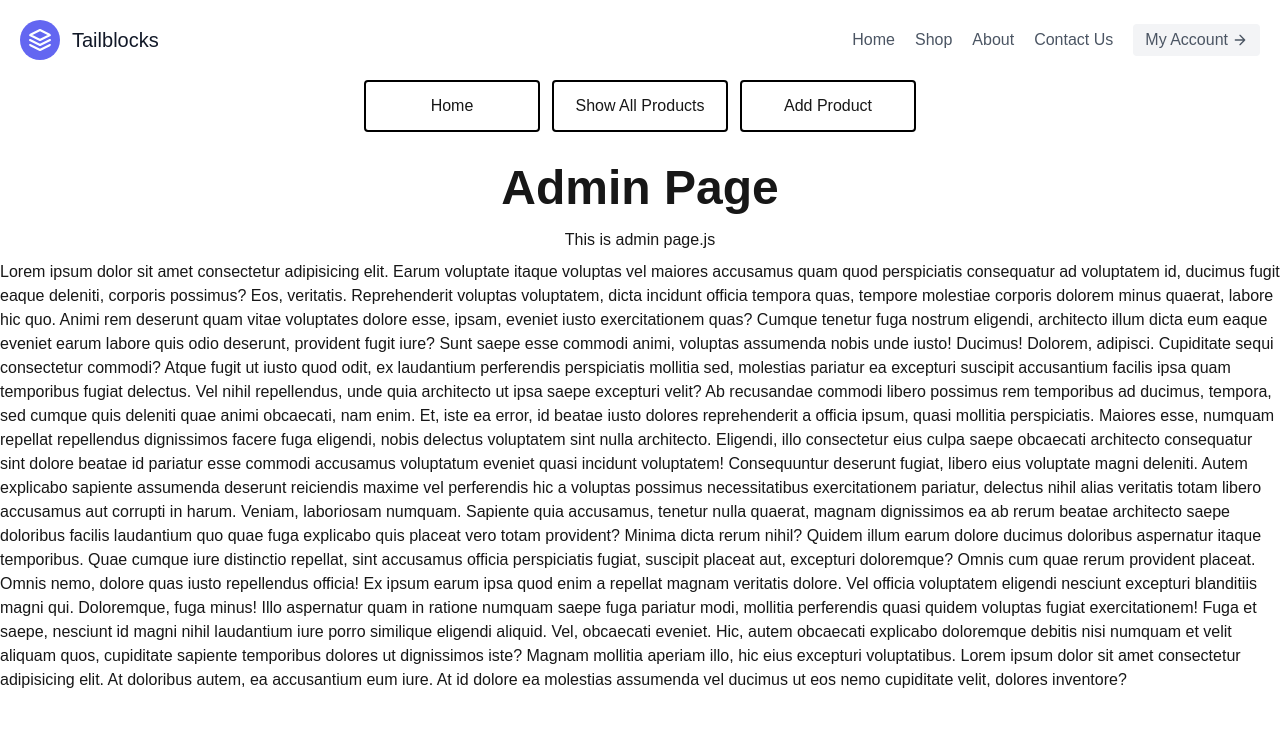
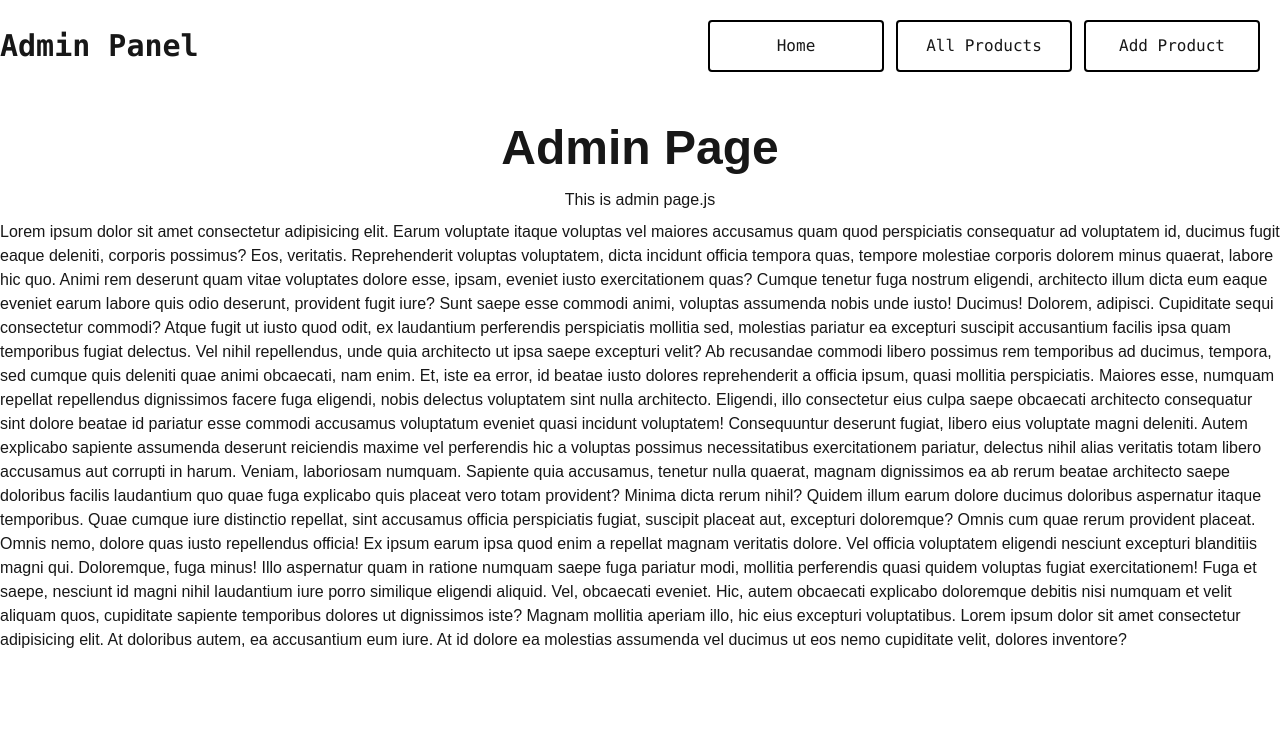
Before and after one commit to mirmohsin0001/NextJs-E-com, a Next.js app: page /admin in a window 1280 px wide. Shown: the top 746 px of the page. Built offline with nearby package versions, Linux system fonts and the light colour scheme.

Commit message:
added navbar to the admin page

```diff
--- a/app/admin/layout.jsx
+++ b/app/admin/layout.jsx
@@ -4,7 +4,14 @@ import Link from "next/link";
 export default function Layout({ children }) {
   return (
     <>
-      <div className="flex justify-center gap-3 flex-col place-items-center sm:flex-row">
+      <header className="flex items-center font-mono">
+
+        <h1 className="text-3xl font-black">
+          Admin Panel
+        </h1>
+
+
+        <div className=" ml-auto flex justify-center p-5 gap-3 flex-col place-items-center sm:flex-row">
           <Link href='/admin/'>
             <button className='w-44 border-2 border-black px-4 py-3 rounded block hover:bg-black transition duration-300 ease-in-out hover:text-white ' >
               Home
@@ -12,7 +19,7 @@ export default function Layout({ children }) {
           </Link>
           <Link href='/admin/products'>
             <button className='w-44 border-2 border-black px-4 py-3 rounded block hover:bg-black transition duration-300 ease-in-out hover:text-white ' >
-            Show All Products
+              All Products
             </button>
           </Link>
           <Link href='/admin/addProduct'>
@@ -21,6 +28,7 @@ export default function Layout({ children }) {
             </button>
           </Link>
         </div>
+      </header>
       <main>{children}</main>
     </>
   )
--- /dev/null
+++ b/app/admin/page.js
@@ -0,0 +1,29 @@
+'use client'
+
+import React from 'react'
+
+const page = () => {
+  return (
+    <>
+      <div className="wrapper flex-col place-items-center">
+        <h1 className="text-5xl font-semibold mt-8 mb-4" >Admin Page</h1>
+        <h1 className='my-2'>This is admin page.js</h1>
+        <p>Lorem ipsum dolor sit amet consectetur adipisicing elit. Earum voluptate itaque voluptas vel maiores accusamus quam quod perspiciatis consequatur ad voluptatem id, ducimus fugit eaque deleniti, corporis possimus? Eos, veritatis.
+        Reprehenderit voluptas voluptatem, dicta incidunt officia tempora quas, tempore molestiae corporis dolorem minus quaerat, labore hic quo. Animi rem deserunt quam vitae voluptates dolore esse, ipsam, eveniet iusto exercitationem quas?
+        Cumque tenetur fuga nostrum eligendi, architecto illum dicta eum eaque eveniet earum labore quis odio deserunt, provident fugit iure? Sunt saepe esse commodi animi, voluptas assumenda nobis unde iusto! Ducimus!
+        Dolorem, adipisci. Cupiditate sequi consectetur commodi? Atque fugit ut iusto quod odit, ex laudantium perferendis perspiciatis mollitia sed, molestias pariatur ea excepturi suscipit accusantium facilis ipsa quam temporibus fugiat delectus.
+        Vel nihil repellendus, unde quia architecto ut ipsa saepe excepturi velit? Ab recusandae commodi libero possimus rem temporibus ad ducimus, tempora, sed cumque quis deleniti quae animi obcaecati, nam enim.
+        Et, iste ea error, id beatae iusto dolores reprehenderit a officia ipsum, quasi mollitia perspiciatis. Maiores esse, numquam repellat repellendus dignissimos facere fuga eligendi, nobis delectus voluptatem sint nulla architecto.
+        Eligendi, illo consectetur eius culpa saepe obcaecati architecto consequatur sint dolore beatae id pariatur esse commodi accusamus voluptatum eveniet quasi incidunt voluptatem! Consequuntur deserunt fugiat, libero eius voluptate magni deleniti.
+        Autem explicabo sapiente assumenda deserunt reiciendis maxime vel perferendis hic a voluptas possimus necessitatibus exercitationem pariatur, delectus nihil alias veritatis totam libero accusamus aut corrupti in harum. Veniam, laboriosam numquam.
+        Sapiente quia accusamus, tenetur nulla quaerat, magnam dignissimos ea ab rerum beatae architecto saepe doloribus facilis laudantium quo quae fuga explicabo quis placeat vero totam provident? Minima dicta rerum nihil?
+        Quidem illum earum dolore ducimus doloribus aspernatur itaque temporibus. Quae cumque iure distinctio repellat, sint accusamus officia perspiciatis fugiat, suscipit placeat aut, excepturi doloremque? Omnis cum quae rerum provident placeat.
+        Omnis nemo, dolore quas iusto repellendus officia! Ex ipsum earum ipsa quod enim a repellat magnam veritatis dolore. Vel officia voluptatem eligendi nesciunt excepturi blanditiis magni qui. Doloremque, fuga minus!
+        Illo aspernatur quam in ratione numquam saepe fuga pariatur modi, mollitia perferendis quasi quidem voluptas fugiat exercitationem! Fuga et saepe, nesciunt id magni nihil laudantium iure porro similique eligendi aliquid.
+        Vel, obcaecati eveniet. Hic, autem obcaecati explicabo doloremque debitis nisi numquam et velit aliquam quos, cupiditate sapiente temporibus dolores ut dignissimos iste? Magnam mollitia aperiam illo, hic eius excepturi voluptatibus. Lorem ipsum dolor sit amet consectetur adipisicing elit. At doloribus autem, ea accusantium eum iure. At id dolore ea molestias assumenda vel ducimus ut eos nemo cupiditate velit, dolores inventore?</p>
+      </div >
+    </>
+  )
+}
+
+export default page
--- a/app/layout.js
+++ b/app/layout.js
@@ -28,7 +28,6 @@ export default function RootLayout({ children }) {
     <html lang="en">
       <body >
         <main className="max-w-screen-xl mx-auto">
-          <Navbar />
           {children}
         </main>
         <Footer />
```
Lines whose indentation alone changed are shown as unchanged.
